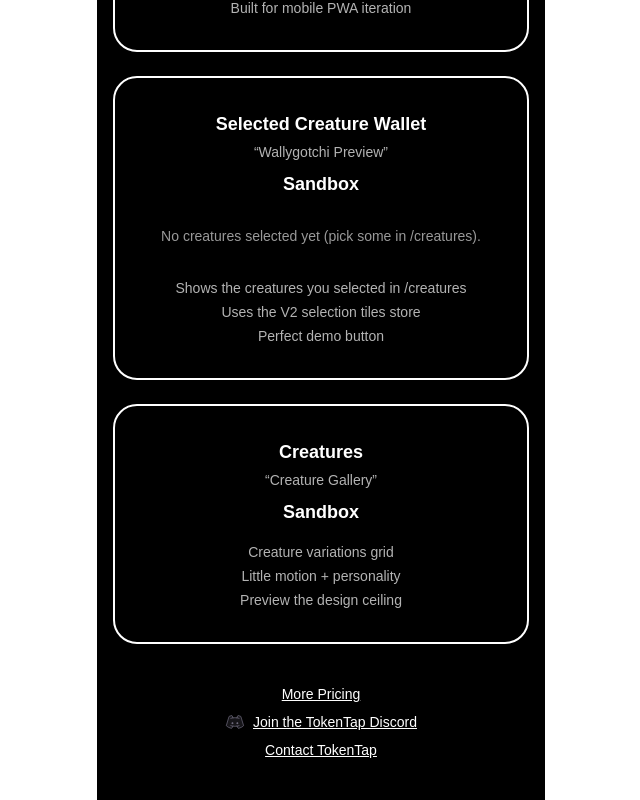
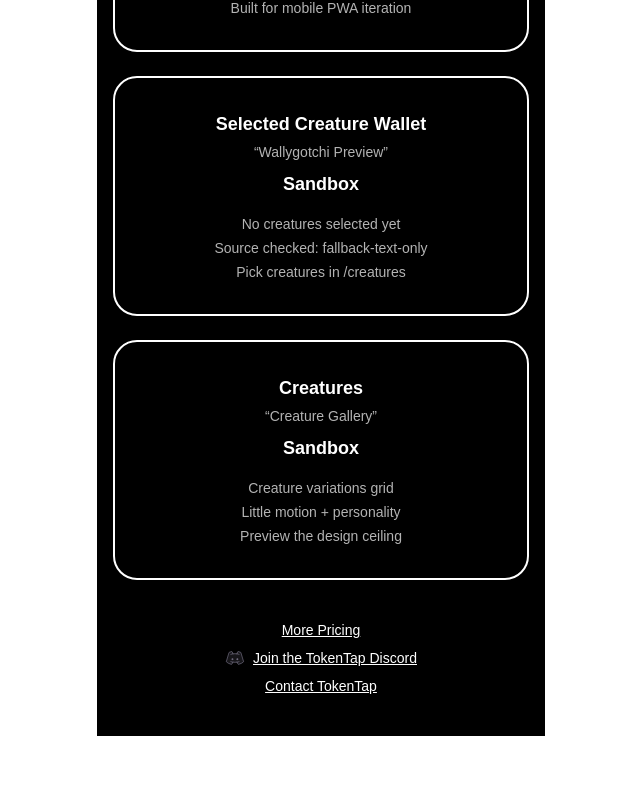
Before and after one commit to Emaren/token-tap-app, a Next.js app: page /get-started in a window 1280 px wide. Shown: the part 2026-2826 px from the top of the page, without its empty margins (319-959 px from the left). After the commit the page ends 2762 px from the top, so only its background shows below. Built offline with nearby package versions, Linux system fonts and the light colour scheme.

Commit message:
Render each selected creature as its own get-started tier card

```diff
--- a/src/app/get-started/page.tsx
+++ b/src/app/get-started/page.tsx
@@ -1,7 +1,7 @@
 // src/app/get-started/page.tsx
 "use client";
 
-import { useEffect, useMemo, useState } from "react";
+import { useEffect, useState } from "react";
 import Link from "next/link";
 import Image from "next/image";
 import CustomerCard from "@/components/CustomerCard";
@@ -12,7 +12,7 @@
   type StoredSelectedCreatureTileV2,
 } from "@/lib/selected-creature";
 
-type TierPreview = "selected-creatures" | "white-wally" | "dark-wally";
+type TierPreview = "selected-creature" | "white-wally" | "dark-wally";
 
 type Tier = {
   name: string;
@@ -21,6 +21,7 @@
   features: string[];
   link: string;
   preview?: TierPreview;
+  selectedTile?: PreviewTile;
 };
 
 type PreviewTile = {
@@ -287,20 +288,63 @@
   );
 }
 
-function SelectedCreaturesPreview() {
-  const [tiles, setTiles] = useState<PreviewTile[]>([]);
-  const [source, setSource] = useState<string>("");
+function SelectedCreaturePreview({ tile }: { tile: PreviewTile }) {
+  return (
+    <div className="mx-auto w-full max-w-[260px] pointer-events-none">
+      <div
+        className="relative aspect-square rounded-3xl border border-white/15 bg-black/30 overflow-hidden flex items-center justify-center"
+        style={{
+          boxShadow: "0 0 0 1px rgba(255,255,255,0.06), 0 18px 40px rgba(0,0,0,0.45)",
+        }}
+      >
+        {tile.kind === "image" && tile.imageSrc ? (
+          <Image
+            src={tile.imageSrc}
+            alt={tile.name}
+            fill
+            sizes="260px"
+            unoptimized
+            loader={({ src }) => src}
+            className="object-contain p-2"
+          />
+        ) : tile.kind === "markup" && tile.markup ? (
+          <div className="w-full h-full flex items-center justify-center p-2">
+            <div
+              className="w-[220px] h-[220px]"
+              style={{
+                transform: "scale(0.95)",
+                transformOrigin: "center",
+              }}
+              dangerouslySetInnerHTML={{ __html: tile.markup }}
+            />
+          </div>
+        ) : (
+          <div className="px-3 text-sm text-white/80 text-center leading-tight">{tile.name}</div>
+        )}
+      </div>
+    </div>
+  );
+}
+
+export default function GetStartedPage() {
+  const [showAll, setShowAll] = useState(false);
+  const [selectedCreatureTiles, setSelectedCreatureTiles] = useState<PreviewTile[]>([]);
+  const [selectedCreatureSource, setSelectedCreatureSource] = useState<string>("");
 
   useEffect(() => {
     const update = () => {
       const res = loadBestEffortSelectedCreatureTiles();
-      setTiles(res.tiles);
-      setSource(res.source);
+      const ordered = [...res.tiles].reverse();
+      setSelectedCreatureTiles(ordered.slice(0, 3));
+      setSelectedCreatureSource(res.source);
     };
 
     update();
 
-    const unsub = typeof subscribeSelectedCreatureTiles === "function" ? subscribeSelectedCreatureTiles(update) : () => {};
+    const unsub =
+      typeof subscribeSelectedCreatureTiles === "function"
+        ? subscribeSelectedCreatureTiles(update)
+        : () => {};
 
     const onFocus = () => update();
     window.addEventListener("focus", onFocus);
@@ -311,78 +355,7 @@
     };
   }, []);
 
-  const visible = useMemo(() => {
-    const copy = [...tiles];
-    copy.reverse();
-    return copy.slice(0, 3);
-  }, [tiles]);
-
-  const anyRenderable = useMemo(() => visible.some(isRenderableTile), [visible]);
-
-  return (
-    <div className="w-full pointer-events-none">
-      {!visible.length ? (
-        <div className="py-3 text-sm text-white/60">No creatures selected yet (pick some in /creatures).</div>
-      ) : (
-        <>
-          <div className="flex flex-col items-center gap-4">
-            {visible.map((t) => (
-              <div key={t.tileId} className="mx-auto w-full max-w-[260px]">
-                <div
-                  className="relative aspect-square rounded-3xl border border-white/15 bg-black/30 overflow-hidden flex items-center justify-center"
-                  style={{
-                    boxShadow: "0 0 0 1px rgba(255,255,255,0.06), 0 18px 40px rgba(0,0,0,0.45)",
-                  }}
-                >
-                  {t.kind === "image" && t.imageSrc ? (
-                    <Image
-                      src={t.imageSrc}
-                      alt={t.name}
-                      fill
-                      sizes="260px"
-                      unoptimized
-                      loader={({ src }) => src}
-                      className="object-contain p-2"
-                    />
-                  ) : t.kind === "markup" && t.markup ? (
-                    <div className="w-full h-full flex items-center justify-center p-2">
-                      <div
-                        className="w-[220px] h-[220px]"
-                        style={{
-                          transform: "scale(0.95)",
-                          transformOrigin: "center",
-                        }}
-                        dangerouslySetInnerHTML={{ __html: t.markup }}
-                      />
-                    </div>
-                  ) : (
-                    <div className="px-3 text-sm text-white/80 text-center leading-tight">{t.name}</div>
-                  )}
-                </div>
-              </div>
-            ))}
-          </div>
-
-          {tiles.length > visible.length && (
-            <div className="mt-2 text-xs text-white/50 text-center">+{tiles.length - visible.length} more selected</div>
-          )}
-
-          {/* Subtle hint if we only found text-only tiles */}
-          {!anyRenderable && (
-            <div className="mt-2 text-[11px] text-white/35 text-center">
-              Tile art not found for this origin (source: {source}). Re-select in /creatures on the same domain.
-            </div>
-          )}
-        </>
-      )}
-    </div>
-  );
-}
-
-export default function GetStartedPage() {
-  const [showAll, setShowAll] = useState(false);
-
-  const tiers: Tier[] = [
+  const coreTiers: Tier[] = [
     {
       name: "Demo",
       sub: "“Curious Explorer”",
@@ -413,14 +386,39 @@
       features: ["Egg/furry skin playground", "Separate layout + animation", "Built for mobile PWA iteration"],
       link: "/wally-wallet-egg",
     },
-    {
-      name: "Selected Creature Wallet",
-      sub: "“Wallygotchi Preview”",
-      price: "Sandbox",
-      features: ["Shows the creatures you selected in /creatures", "Uses the V2 selection tiles store", "Perfect demo button"],
-      link: "/wally-wallet?selected=1",
-      preview: "selected-creatures",
-    },
+  ];
+
+  const selectedCreatureTiers: Tier[] = selectedCreatureTiles.length
+    ? selectedCreatureTiles.map((tile, idx) => ({
+        name: `Selected Creature Wallet ${idx + 1}`,
+        sub: `“${tile.name}”`,
+        price: "Sandbox",
+        features: [
+          "Single selected creature preview",
+          "Uses the V2 selection tiles store",
+          "Perfect demo button",
+        ],
+        link: `/wally-wallet?selected=1&tile=${encodeURIComponent(tile.tileId)}`,
+        preview: "selected-creature",
+        selectedTile: tile,
+      }))
+    : [
+        {
+          name: "Selected Creature Wallet",
+          sub: "“Wallygotchi Preview”",
+          price: "Sandbox",
+          features: [
+            "No creatures selected yet",
+            `Source checked: ${selectedCreatureSource || "none"}`,
+            "Pick creatures in /creatures",
+          ],
+          link: "/creatures",
+        },
+      ];
+
+  const tiers: Tier[] = [
+    ...coreTiers,
+    ...selectedCreatureTiers,
     {
       name: "Creatures",
       sub: "“Creature Gallery”",
@@ -472,10 +470,8 @@
 
                 {tier.preview && (
                   <div className="mb-5 flex justify-center">
-                    {tier.preview === "selected-creatures" ? (
-                      <div className="w-full max-w-[340px]">
-                        <SelectedCreaturesPreview />
-                      </div>
+                    {tier.preview === "selected-creature" && tier.selectedTile ? (
+                      <SelectedCreaturePreview tile={tier.selectedTile} />
                     ) : tier.preview === "white-wally" ? (
                       <WhiteWallyPreview />
                     ) : tier.preview === "dark-wally" ? (
```
